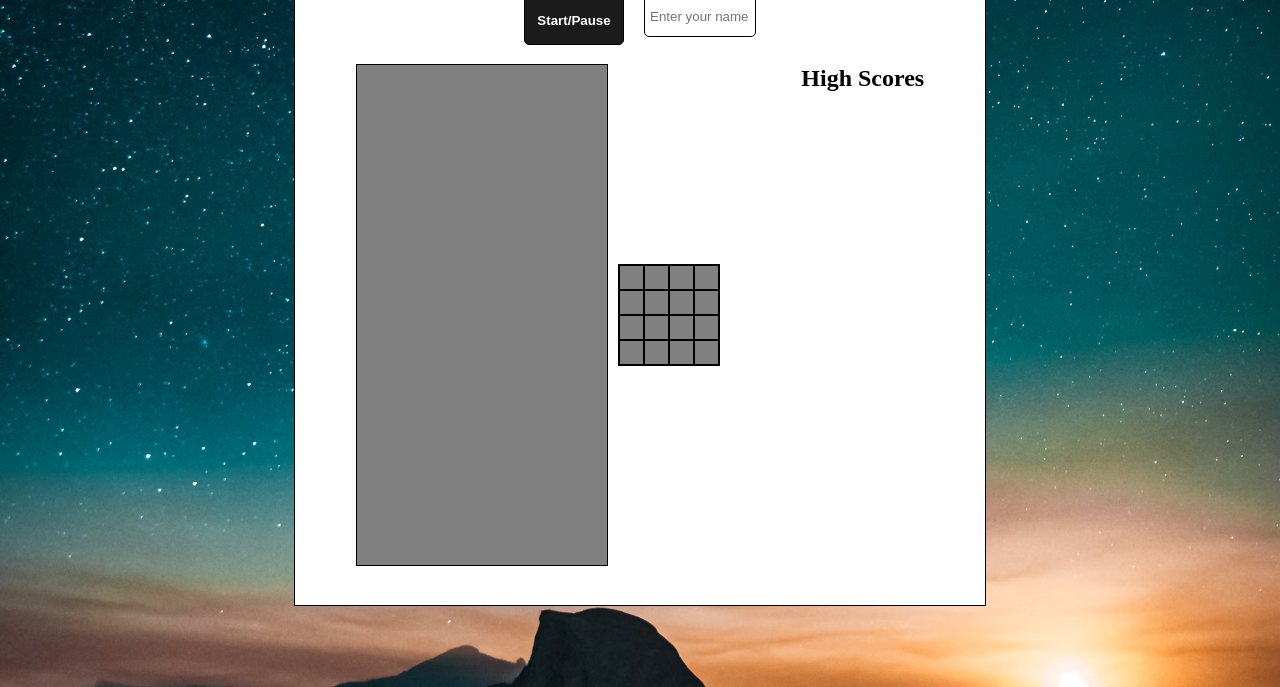
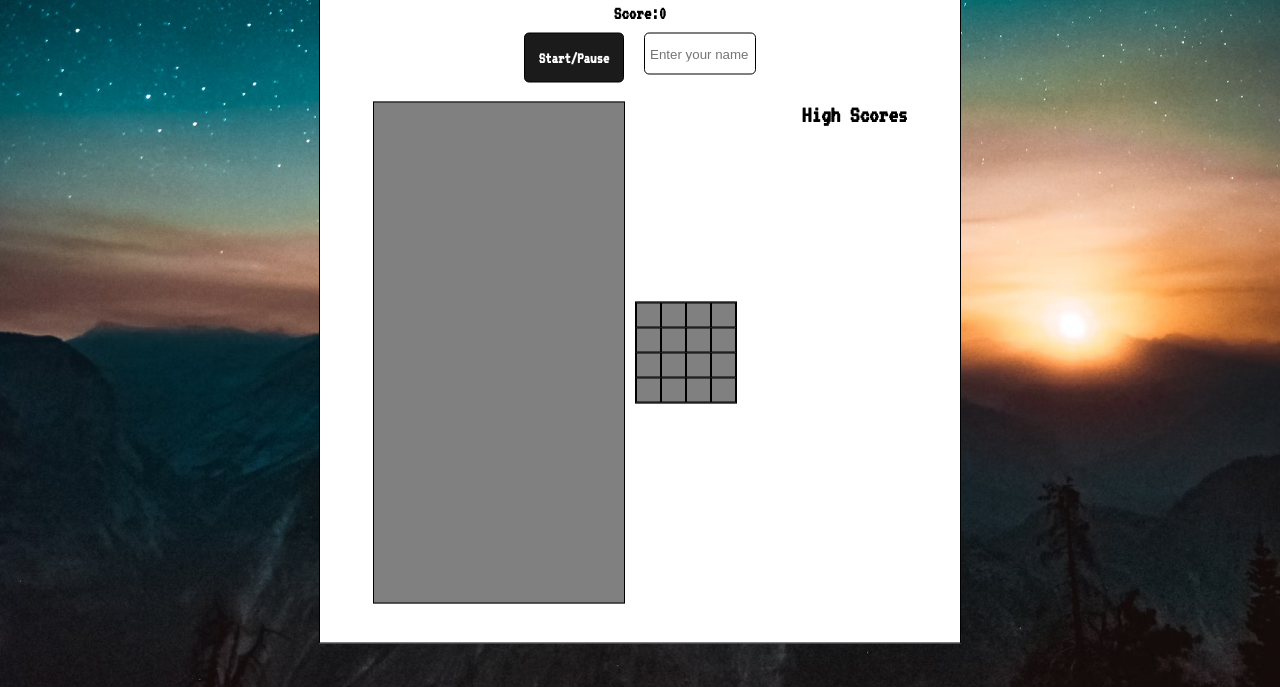
Before and after one commit to jpmllr89/tetris, a website: page index.html in a window 1280 px wide. Shown: the part 113-800 px from the top of the page. Drawn offline with nearby package versions, Linux system fonts and the light colour scheme; no server answers.

Commit message:
centered game, introduce new font, padding

```diff
--- a/css/style.css
+++ b/css/style.css
@@ -2,6 +2,7 @@ body{
   background-image: url("../images/photo-1515825838458-f2a94b20105a.avif");
   background-size: cover;
   background-position: center;
+  font-family: 'VT323', monospace;
 }
 
 h1, h2, h3{
@@ -10,13 +11,24 @@ h1, h2, h3{
 
 }
 
+ul{
+  padding: 0;
+  list-style: none;
+}
+
 .main{
+  position: absolute;
+  top: 50%;
+  left: 50%;
+  transform: translate(-50%, -50%);
+}
+.container{
   display: flex;
   flex-direction: column;
   /* justify-content: center; */
   /* align-items: center; */
   height: auto;
-  max-width: 650px;
+  min-width: 600px;
   /* background-color: #1b1b1b; */
   border: 1px solid black;
   background-color: white;
@@ -164,6 +176,8 @@ h1, h2, h3{
   border: 1px solid black;
   border-radius: 5px;
   cursor: pointer;
+  font-family: 'VT323', monospace;
+  font-size: 16px;
 }
 
 .btn-1{
@@ -173,6 +187,7 @@ h1, h2, h3{
 }
 
 .inputBox{
+  margin-top: 10px;
   display:flex;
   gap: 20px;
 }
--- a/index.html
+++ b/index.html
@@ -6,11 +6,14 @@
     <meta name='viewport' content='width=device-width, initial-scale=1'>
     <script src="https://cdnjs.cloudflare.com/ajax/libs/howler/2.2.4/howler.min.js" integrity="sha512-xi/RZRIF/S0hJ+yJJYuZ5yk6/8pCiRlEXZzoguSMl+vk2i3m6UjUO/WcZ11blRL/O+rnj94JRGwt/CHbc9+6EA==" crossorigin="anonymous" referrerpolicy="no-referrer"></script>
     <script src="js/main.js"></script>
+    <link rel="preconnect" href="https://fonts.googleapis.com">
+    <link rel="preconnect" href="https://fonts.gstatic.com" crossorigin>
+    <link href="https://fonts.googleapis.com/css2?family=VT323&display=swap" rel="stylesheet">
     <link rel='stylesheet' type='text/css' href='css/style.css'>
 </head>
 <body>
     <div class="main">
-
+        <div class="container">
             <div class="title">
                 <h1>Tetris</h1>
             </div>
@@ -37,6 +40,7 @@
                 </div>
             </div>
         </div>
+    </div>
     <div id="gameStatusContainer" class="modal">
         <h2>Play again?</h2>
         <p>Enter name again and press Start</p>
--- a/js/main.js
+++ b/js/main.js
@@ -462,7 +462,7 @@ document.addEventListener("DOMContentLoaded", () => {
     highScore.innerHTML = "";
     highScores.forEach((score, index) => {
       const scoreElement = document.createElement("li");
-      scoreElement.innerHTML = `${index + 1}. ${score.name} - ${score.score}`;
+      scoreElement.innerHTML = `${score.name} - ${score.score}`;
       highScore.appendChild(scoreElement);
     });
   }
```
Lines whose indentation alone changed are shown as unchanged.
